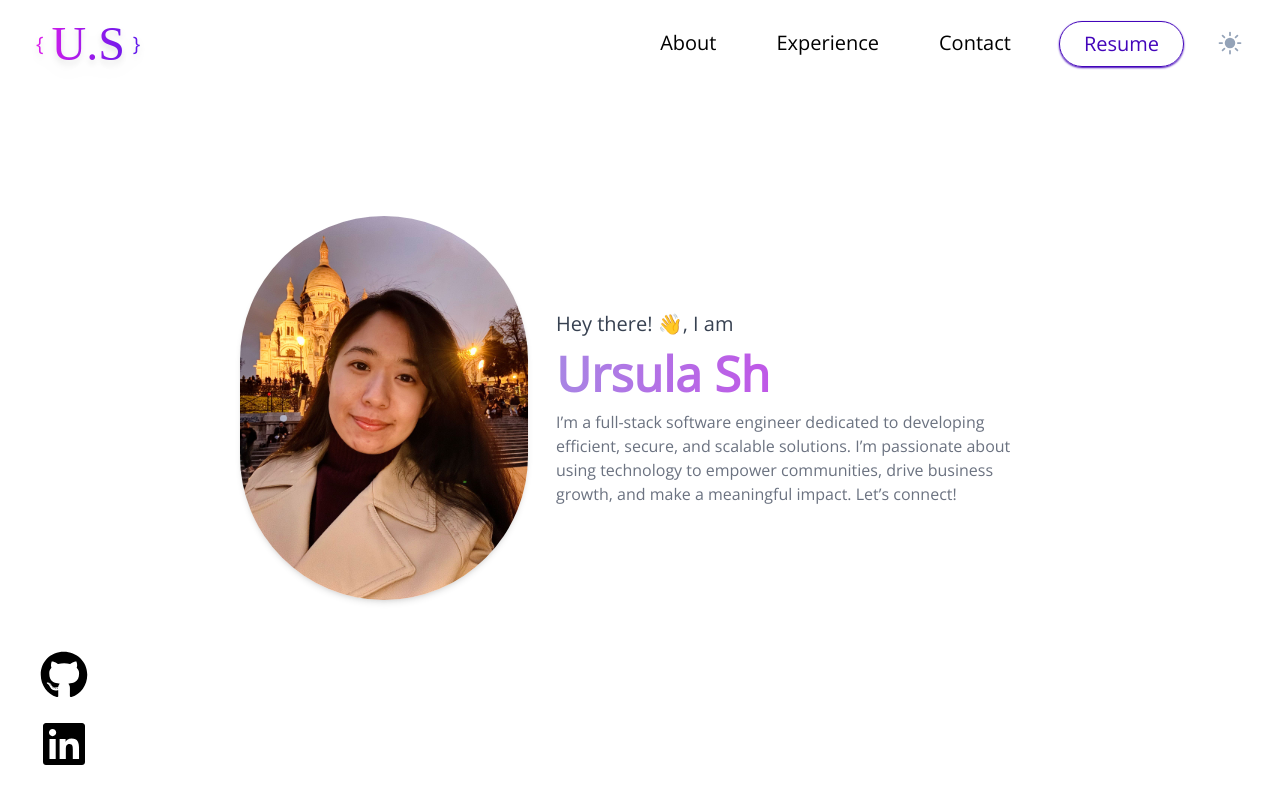
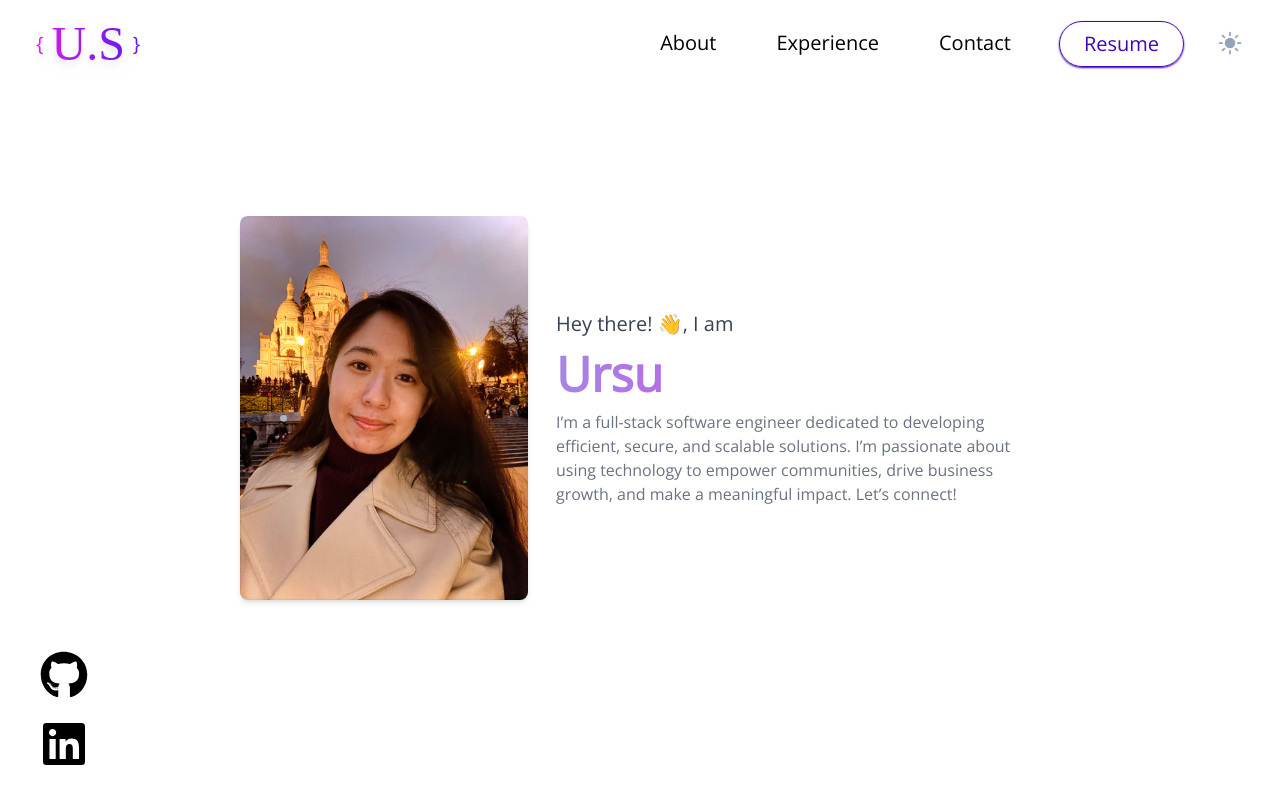
Before and after one commit to Ursulashrestha/PortfolioApp, a Vue app: page / in a window 1280 px wide. Shown: the top 800 px of the page. Built offline with nearby package versions, Linux system fonts and the light colour scheme.

Commit message:
removing unnecessary code

```diff
--- a/src/components/transitions/NavTransition.vue
+++ b/src/components/transitions/NavTransition.vue
@@ -13,7 +13,7 @@
 
         .dropdown-enter-from,
         .dropdown-leave-to {
-            transform: translateY(-5%);
+            transform: translateY(-6%);
             opacity: 0;
         }
 
--- a/src/views/LandingView.vue
+++ b/src/views/LandingView.vue
@@ -2,9 +2,10 @@
     <section class="min-h-[calc(100vh*0.80)] w-full flex justify-center mb-52" id="landing-page">
         <div class="flex items-center space-x-0 space-y-7 md:space-y-0 md:space-x-7 flex-col md:flex-row m-auto">
             <img
-                :class="['w-64 h-64 md:w-72 md:h-72 lg:w-96 lg:h-96 rounded-full shadow-md transition-all motion-reduce:transition-none duration-500 delay-[400ms]', showTransition ? 'translate-y-0 opacity-1' : '-translate-y-4 opacity-0']"
-                :src="getImageUrl(content.portraitLink)"
-            />
+    :class="['w-64 h-64 md:w-72 md:h-72 lg:w-96 lg:h-96 shadow-md transition-all motion-reduce:transition-none duration-500 delay-[400ms] rounded-lg', showTransition ? 'translate-y-0 opacity-1' : '-translate-y-4 opacity-0']"
+    :src="getImageUrl(content.portraitLink)"
+/>
+
             <!-- Text Content -->
             <div class="flex flex-col space-y-3 text-center md:text-left">
                 <p class="text-lg lg:text-xl text-gray-700 dark:text-gray-300 font-medium transition-all duration-500 delay-[500ms]"
@@ -12,7 +13,6 @@
                    {{ content.intro }}
                 </p>
 
-                <!-- Typing Effect -->
                 <!-- Typing Effect -->
                 <h1 class="text-3xl lg:text-5xl font-extrabold bg-gradient-to-r from-[#A886E4] to-[#dd1eeb] bg-clip-text text-transparent transition-all duration-500 delay-[550ms]">
                     {{ typedName }}<span class="animate-blink">|</span>
@@ -70,10 +70,12 @@ const typeEffect = (text, speed = 100, delay = 1000) => {
 
 // Start the typing effect
 watchEffect(() => {
-    if (props.content?.name) {
-        typeEffect(props.content.name, 150, 1000); // Typing speed: 150ms, Pause: 1000ms
+    if (props.showTransition && props.content?.name) {
+        typedName.value = ''; // Reset to avoid stacking effects
+        typeEffect(props.content.name, 150, 1000);
     }
 });
+
 </script>
 
 <style>
```
Also changed, not shown: 1 other file (tests, documents, lock files or other folders).
